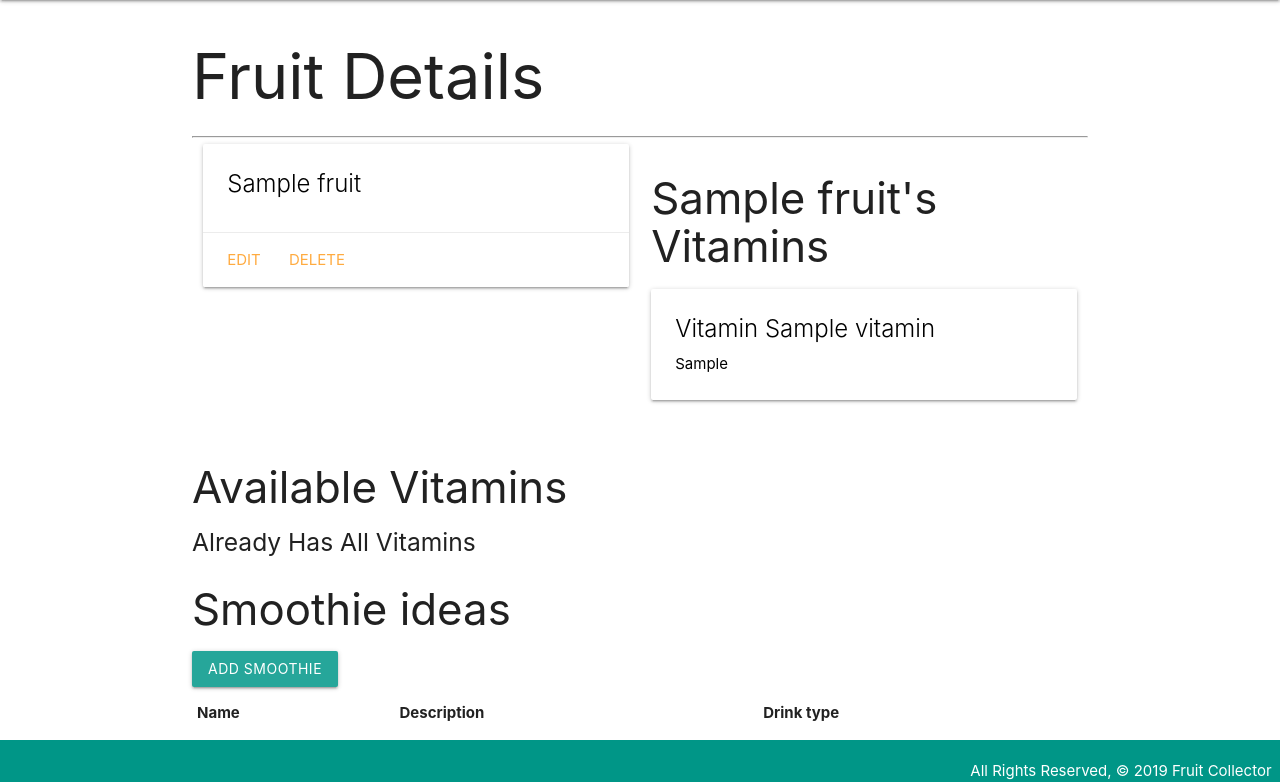
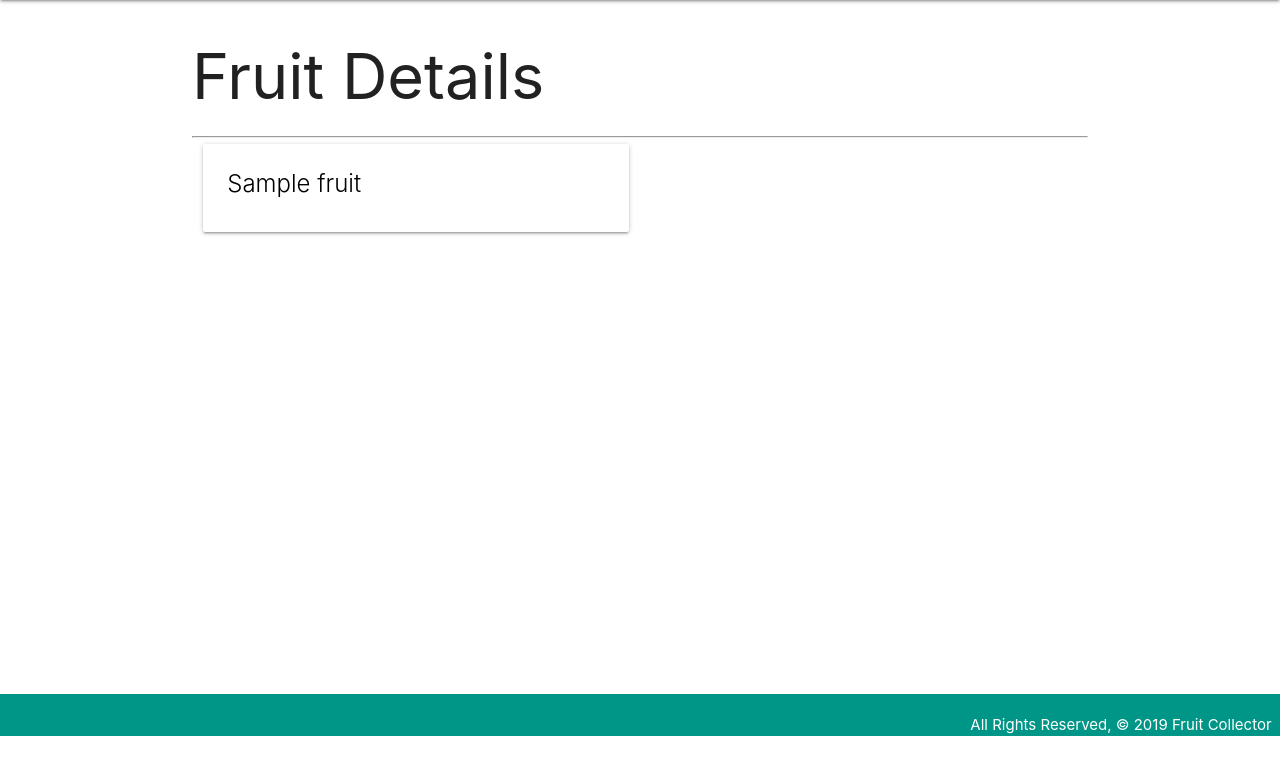
Before and after one commit to aurelieverrot/JumboJuice, a Django app: page /fruits/1 in a window 1280 px wide. Shown: the part 64-846 px from the top of the page. After the commit the page ends 800 px from the top, so only its background shows below. Run offline with Django 3.2, Linux system fonts and the light colour scheme; a user stored in the database is signed in; tables that the repository leaves empty hold one stand-in row (values such as "Sample post"); lists and menus that the app fills with data are empty.

Commit message:
added fruit_detail

```diff
--- a/fruitcollector/main_app/templates/fruits/detail.html
+++ b/fruitcollector/main_app/templates/fruits/detail.html
@@ -9,15 +9,15 @@
             <div class="card-content">
                 <span class="card-title">{{ fruit.name }}</span>
             </div>
-            <div class="card-action">
+            {% comment %} <div class="card-action">
                 <a href="{% url 'fruits_update' fruit.id %}">Edit</a>
                 <a href="{% url 'fruits_delete' fruit.id %}">Delete</a>
-            </div>
+            </div> {% endcomment %}
         </div>
     </div>
 
 <hr>
-<div class="row">
+{% comment %} <div class="row">
     <div class="col s6">
         <h3>{{ fruit.name }}'s Vitamins</h3>
         {% if fruit.vitamins.count %}
@@ -97,5 +97,5 @@
     //   add additional JS to initialize select below
     var selectEl = document.getElementById('id_drink_type');
     M.FormSelect.init(selectEl);
-</script>
+</script> {% endcomment %}
 {% endblock %}
--- a/fruitcollector/main_app/urls.py
+++ b/fruitcollector/main_app/urls.py
@@ -10,7 +10,7 @@ urlpatterns = [
     path('juices/', views.juices_index, name='juices_index'),
     path('fruits/new/', views.new_fruit, name='new_fruit'),
     path('fruits/', views.fruits_index, name='index'),
-    path('fruits/<int:fruit_id>', views.fruits_detail, name='detail'),
+    path('fruits/<int:fruit_id>', views.fruits_detail, name='fruits_detail'),
     # path('fruits/<int:fruit_id>/edit', views.fruits_update, name='fruits_update'),
     # path('fruits/<int:fruit_id>/delete', views.fruits_delete, name='fruits_delete'),
     # path('fruits/<int:fruit_id>/add_smoothie/', views.add_smoothie, name='add_smoothie'),
--- a/fruitcollector/main_app/views.py
+++ b/fruitcollector/main_app/views.py
@@ -19,21 +19,24 @@ def home(request):
 def about(request):
     return render(request, 'about.html')
 
+
 @login_required
-def juices_index(request): # works
+def juices_index(request):
     juices = Juice.objects.all()
     return render(request, 'juices/juices_index.html', { 'juices': juices})
 
+#
 @login_required
-def fruits_detail(request, fruit_id): #
+def fruits_detail(request, fruit_id):
     fruit = Fruit.objects.get(id=fruit_id)
     # gets the vitamins not associated with the fruit
     vitamins_nonrelated = Vitamin.objects.exclude(id__in = fruit.vitamins.all().values_list('id'))
     juice_form = JuiceForm()
     return render(request, 'fruits/detail.html', {'fruit': fruit, 'juice_form': juice_form, 'vitamins': vitamins_nonrelated })
 
+# form works
 @login_required
-def new_fruit(request): # form works, submission not yet
+def new_fruit(request):
     if request.method == 'POST':
         form = FruitForm(request.POST)
         # validate the form
@@ -47,8 +50,9 @@ def new_fruit(request): # form works, submission not yet
     context = {'form': form}
     return render(request, 'fruits/fruit_form.html', context)
 
+# works
 @login_required
-def fruits_index(request): # error on html because html needs fruit_detail to work.
+def fruits_index(request):
     fruits = Fruit.objects.all()
     return render(request, 'fruits/index.html', { 'fruits': fruits })
 
```
Also changed, not shown: fruitcollector/main_app/migrations/0009_auto_20200322_0001.py (added).
